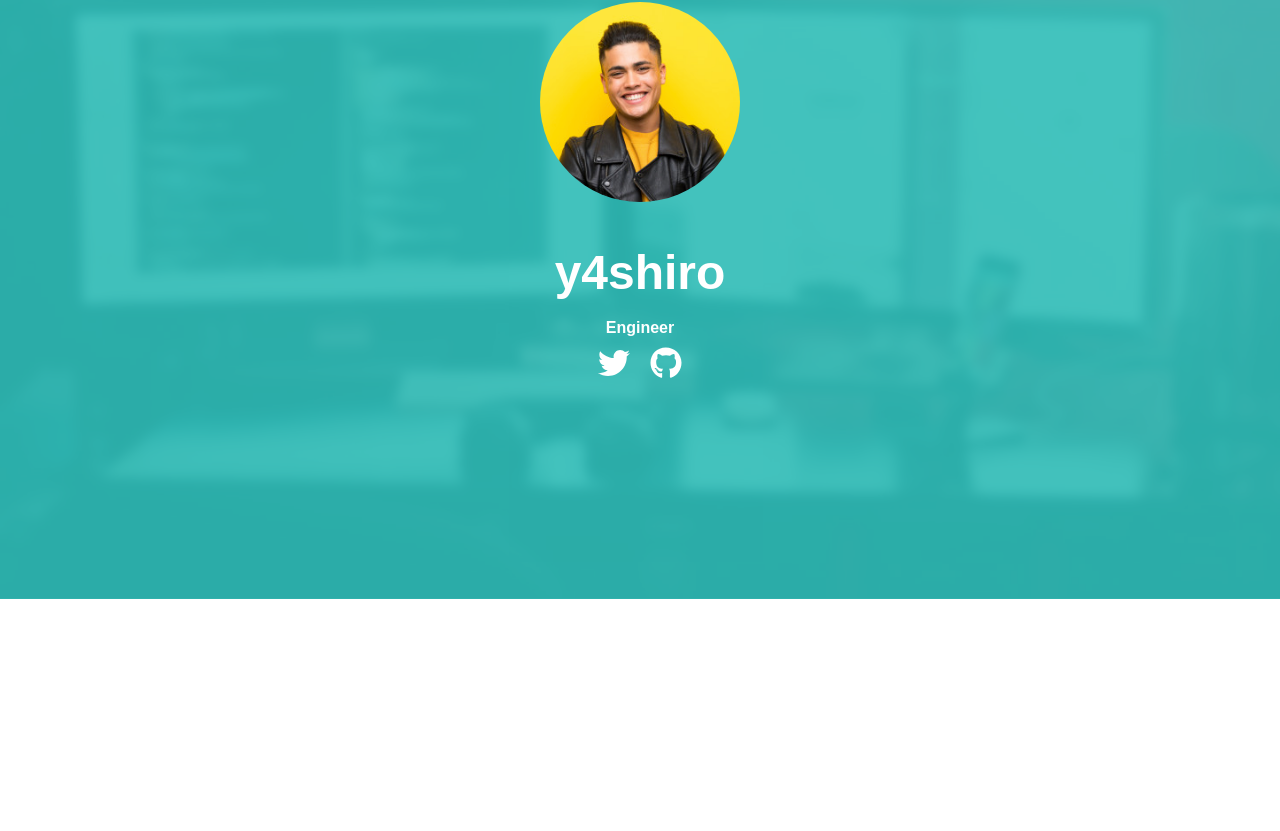
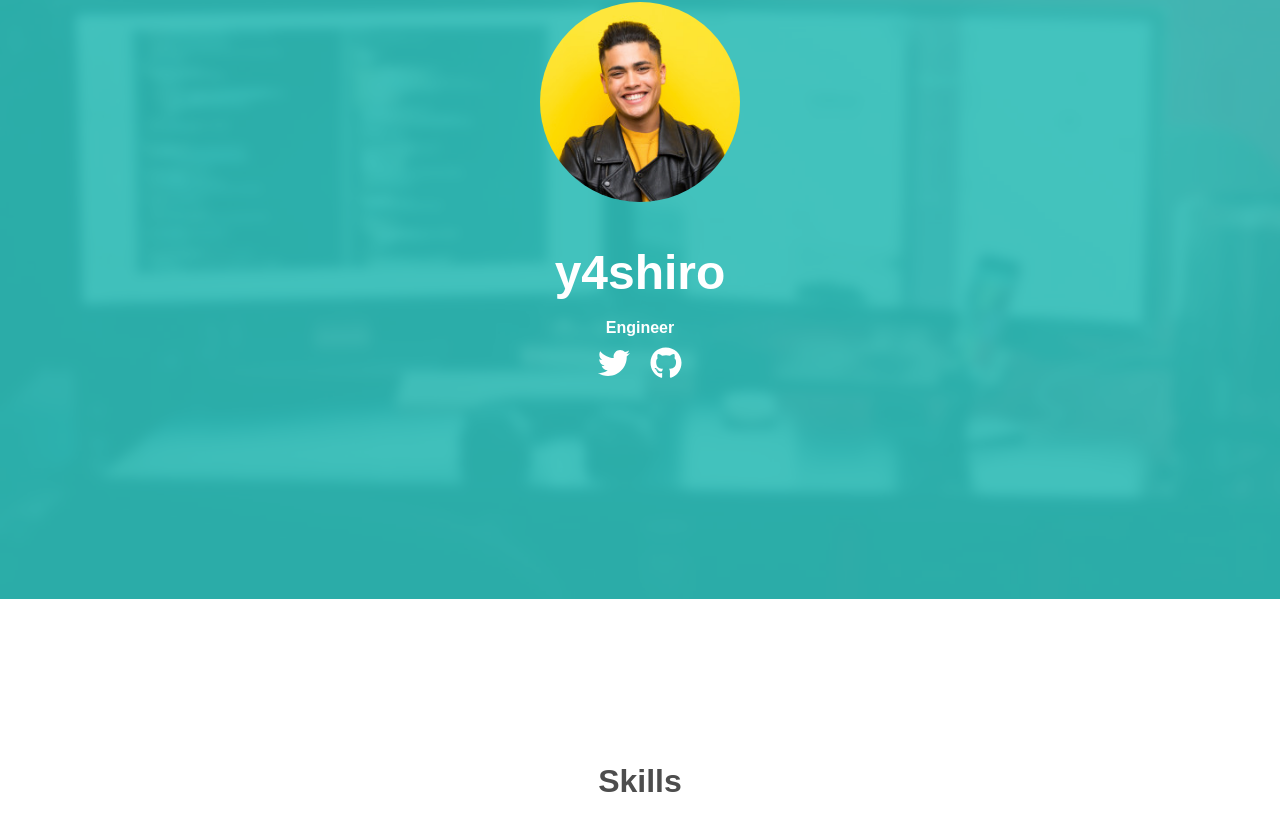
Before and after one commit to y4shiro/techpit-react-portfolio, a React (Create React App) app: page / in a window 1280 px wide. Shown: the part 201-1032 px from the top of the page. Before the commit the page ends 800 px from the top, so only its background shows below. Built offline with nearby package versions, Linux system fonts and the light colour scheme.

Commit message:
Skills.jsx 追加

```diff
--- a/src/App.css
+++ b/src/App.css
@@ -102,3 +102,20 @@ h3 {
 .icon-link {
   position: relative;
 }
+
+/* Skills */
+#skills {
+  padding: 128px 0;
+  clear: both;
+}
+
+.heading {
+  margin-bottom: 32px;
+  text-align: center;
+}
+
+.skills-container {
+  display: flex;
+  flex-wrap: wrap;
+  text-align: center;
+}
--- a/src/App.js
+++ b/src/App.js
@@ -1,8 +1,14 @@
 import './App.css';
 import { Header } from './components/Header';
+import { Skills } from './components/Skills';
 
 function App() {
-  return <Header />;
+  return (
+    <>
+      <Header />
+      <Skills />
+    </>
+  );
 }
 
 export default App;
--- a/src/components/Skills.jsx
+++ b/src/components/Skills.jsx
@@ -0,0 +1,12 @@
+export const Skills = () => {
+  return (
+    <div id="skills">
+      <div className="container">
+        <div className="heading">
+          <h2>Skills</h2>
+        </div>
+        <div className="skills-container"></div>
+      </div>
+    </div>
+  );
+};
```
